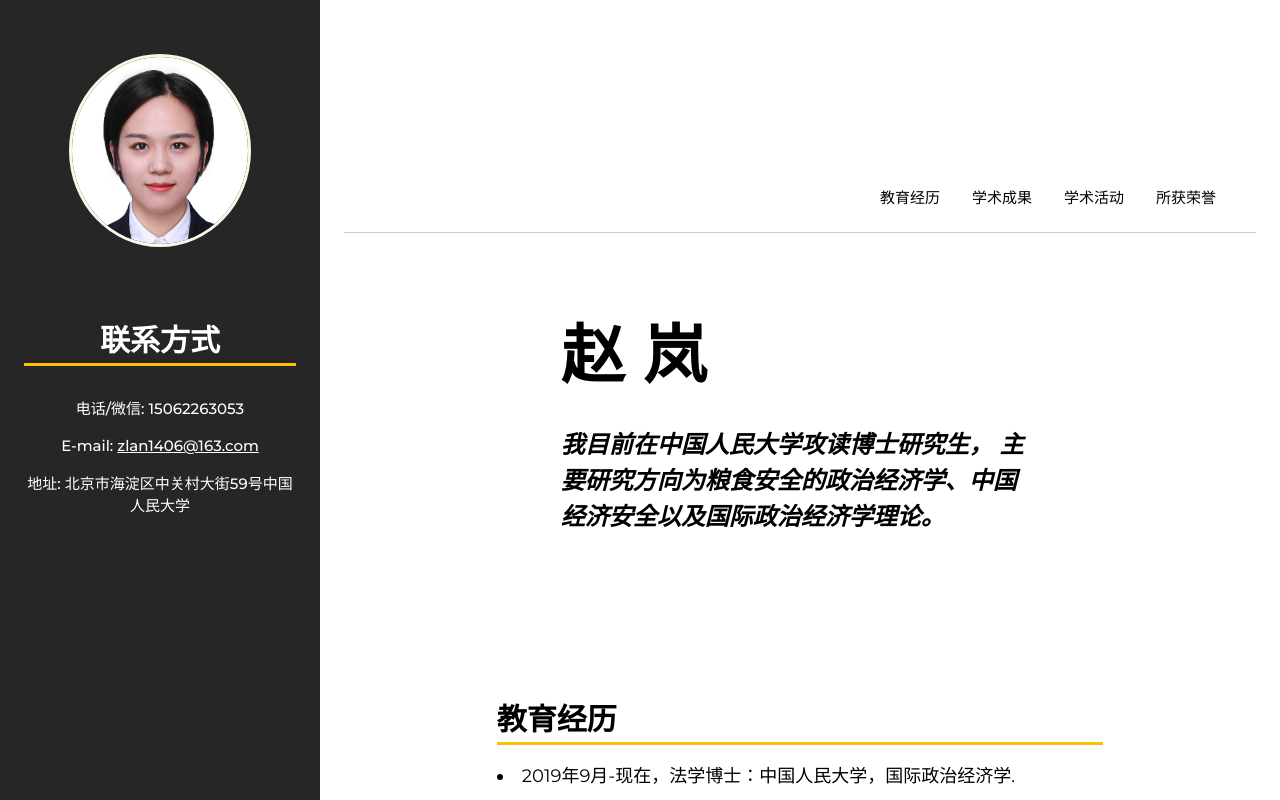
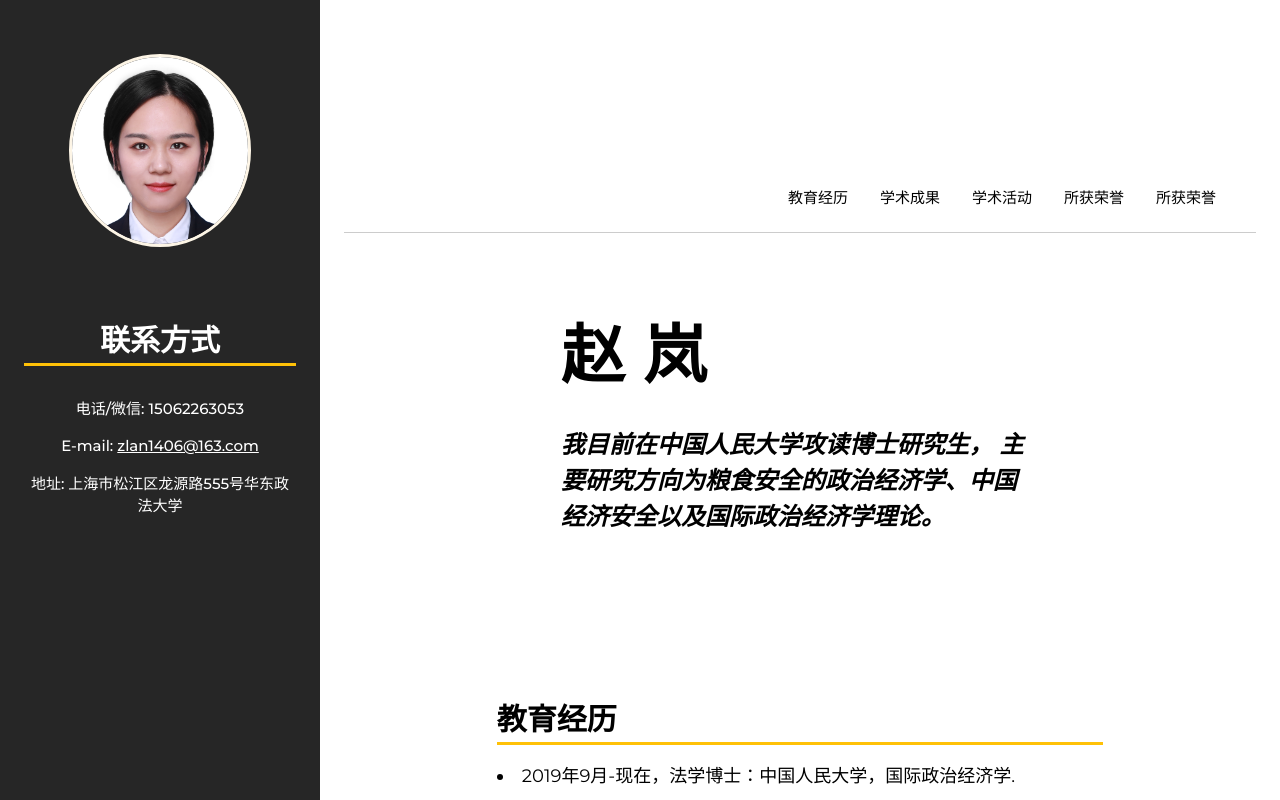
Before and after one commit to nguzl/nguzl.github.io, a plain HTML site: page index.html in a window 1280 px wide. Shown: the top 800 px of the page. Drawn offline with nearby package versions, Linux system fonts and the light colour scheme.

Commit message:
Update contact address in index.html

```diff
--- a/index.html
+++ b/index.html
@@ -38,7 +38,7 @@
             <div class="w3-margin-top-2" style="font-weight: 500;color: #ffffff">
               <p>电话/微信: 15062263053</p>
               <p>E-mail: <a href="mailto:zlan1406@163.com">zlan1406@163.com</a>
-              <p>地址: 北京市海淀区中关村大街59号中国人民大学</p>
+              <p>地址: 上海市松江区龙源路555号华东政法大学</p>
             </div>
           </div>
       </section>
@@ -48,6 +48,7 @@
         <!--DESKTOP NAVIGATION-->
         <div class="w3-container w3-padding-large w3-border-bottom w3-hide-small">
           <a href="#home" class="w3-bar-item w3-button w3-hover-none w3-border-white w3-bottombar w3-hover-border-green"></a>
+          <a href="#讲授课程" class="w3-bar-item w3-button w3-hover-none w3-border-white w3-bottombar w3-hover-border-green w3-hover-text-green w3-right w3-hide-small" style="border-width: 2px !important;" onclick="toggleNavigation()">所获荣誉</a>
           <a href="#所获荣誉" class="w3-bar-item w3-button w3-hover-none w3-border-white w3-bottombar w3-hover-border-green w3-hover-text-green w3-right w3-hide-small" style="border-width: 2px !important;" onclick="toggleNavigation()">所获荣誉</a>
           <a href="#学术活动" class="w3-bar-item w3-button w3-hover-none w3-border-white w3-bottombar w3-hover-border-green w3-hover-text-green w3-right w3-hide-small" style="border-width: 2px !important;" onclick="toggleNavigation()">学术活动</a>
           <a href="#学术成果" class="w3-bar-item w3-button w3-hover-none w3-border-white w3-bottombar w3-hover-border-green w3-hover-text-green w3-right w3-hide-small" style="border-width: 2px !important;" onclick="toggleNavigation()">学术成果</a>
```
